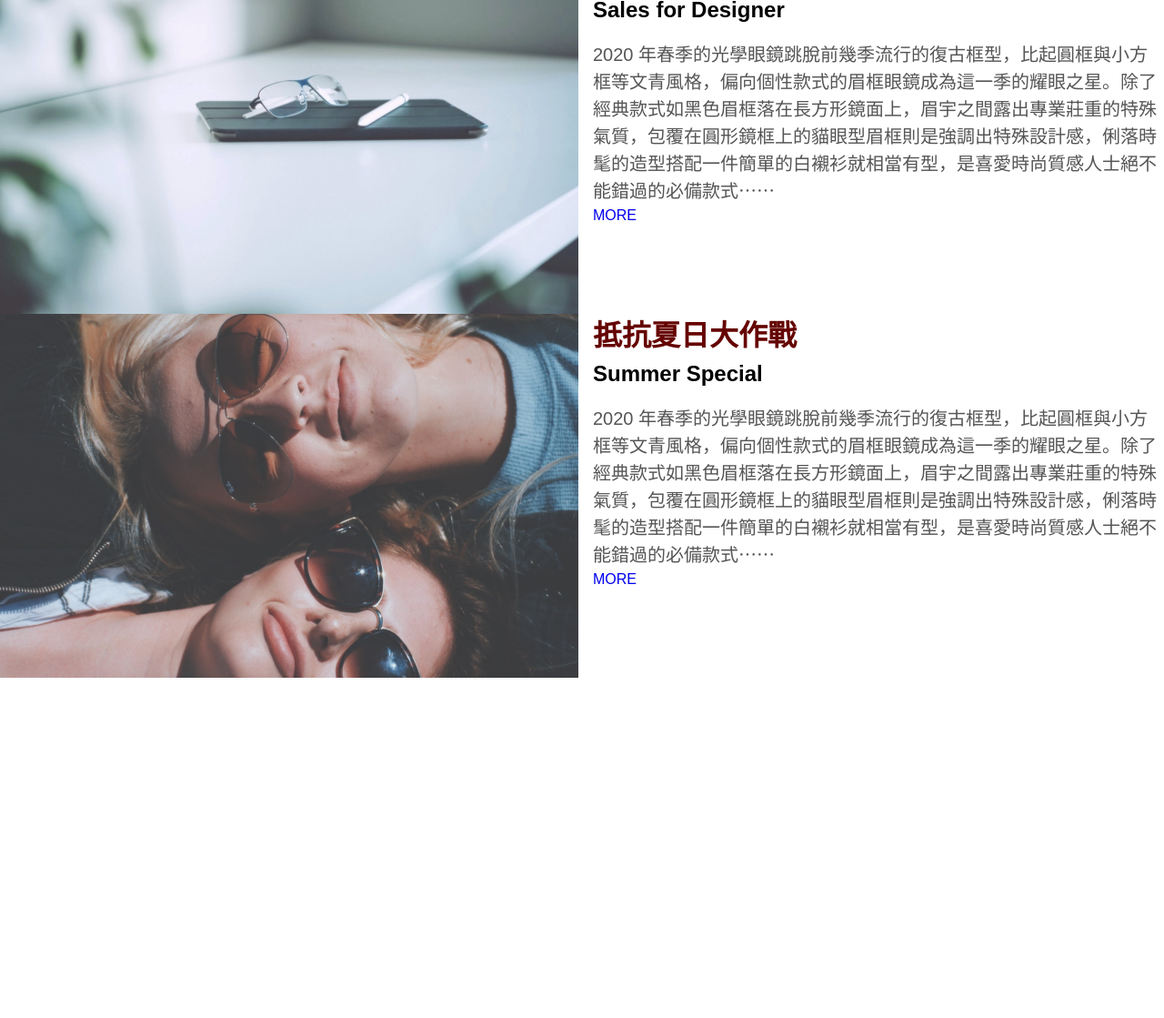
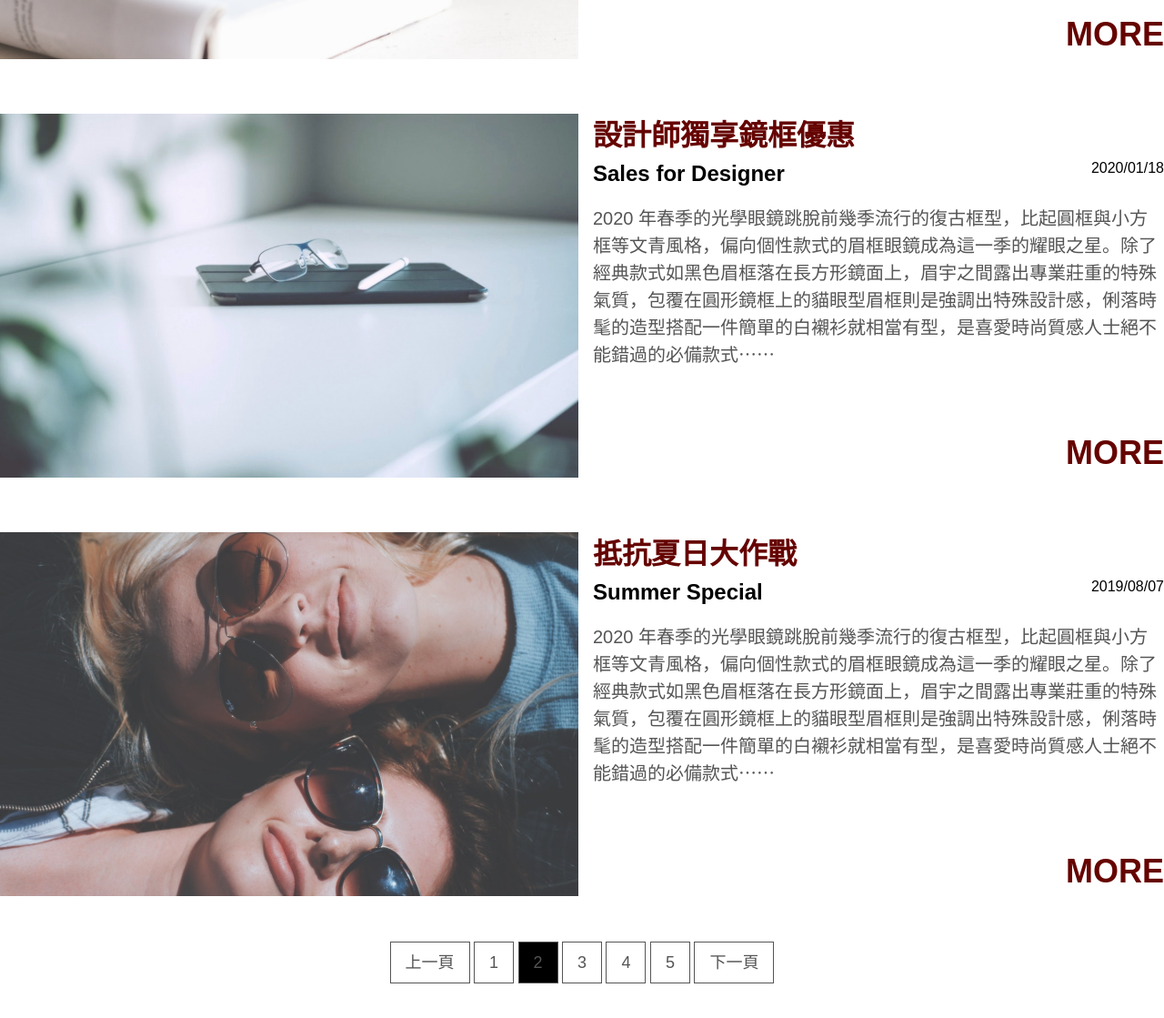
Before and after one commit to shcopy/2023week3-4, a website built with Vite: page pages/blog.html in a window 1280 px wide. Shown: the part 1511-2630 px from the top of the page at 91% size. Before the commit the page ends 2336 px from the top, so only its background shows below. Built offline with nearby package versions, Linux system fonts and the light colour scheme.

Commit message:
檔案更新

```diff
--- a/assets/scss/layout/_header.scss
+++ b/assets/scss/layout/_header.scss
@@ -1,6 +1,6 @@
-.header{
-  background: #69F0AE;
-  font-size: 64px;
+.header {
+	background: #69F0AE;
+	font-size: 64px;
 }
 
 .pt-10 {
@@ -82,7 +82,7 @@
 	margin-left: 4px;
 }
 
-.ml-2{
+.ml-2 {
 	margin-left: 8px;
 }
 
@@ -146,7 +146,7 @@
 	margin-right: 24px;
 }
 
-.mt-6{
+.mt-6 {
 	margin-top: 24px;
 }
 
@@ -158,7 +158,7 @@
 	margin-top: 48px;
 }
 
-.mb-2{
+.mb-2 {
 	margin-bottom: 8px;
 }
 
@@ -175,7 +175,7 @@
 	margin-bottom: 28px;
 }
 
-.mb-8{
+.mb-8 {
 	margin-bottom: 32px;
 }
 
@@ -187,12 +187,16 @@
 	margin-bottom: 40px;
 }
 
+.mb-15 {
+	margin-bottom: 60px;
+}
+
 
 .mb-40 {
 	margin-bottom: 160px;
 }
 
-.item-left{
+.item-left {
 	text-align-last: left;
 }
 
@@ -290,7 +294,9 @@
   vertical-align: middle;
 }*/
 
-*,*:before,*:after {
+*,
+*:before,
+*:after {
 	box-sizing: border-box;
 }
 
@@ -304,8 +310,8 @@
 
 
 body {
-  /* 先套用 Noto Sans TC 這個 思源黑體 */
-font-family: 'Noto Sans TC', sans-serif;
+	/* 先套用 Noto Sans TC 這個 思源黑體 */
+	font-family: 'Noto Sans TC', sans-serif;
 }
 
 a {
@@ -324,7 +330,7 @@ h1.logo {
 
 .nav-width {
 	width: 412px;
- }
+}
 
 .nav {
 	/* UI Properties */
@@ -352,3 +358,27 @@ h1.logo {
 	font-weight: bold;
 	padding-left: 16px;
 }
+
+.pagination-bar {
+	li {
+		display: inline;
+		text-align: center;
+
+		a {
+			color: #555555;
+			font-size: 18px;
+			border: 1px solid #555555;
+			padding: 12px 16px;
+		}
+
+		a.focus {
+			color: #555555;
+			background: #000000;
+		}
+
+		a:hover {
+			color: #FFFFFF;
+			background: #000000;
+		}
+	}
+}
--- a/assets/scss/pages/_blog.scss
+++ b/assets/scss/pages/_blog.scss
@@ -13,7 +13,6 @@
     }
 }
 
-
 .blog {
     h3{
         color:#650300;
@@ -24,12 +23,17 @@
         font-size: 24px;
     }
 
+    .date {
+        font-size: 16px;
+        color:#000000;
+    }
+
     p{
         color:#555555;
         font-size: 20px;
     }
 
-    .nav-link {
+    .more-link {
         color: #650300;
         font-size: 36px;
         font-weight: 900;
--- a/pages/blog.html
+++ b/pages/blog.html
@@ -23,59 +23,98 @@
       </div>
     </div>
 
-
     <div class="blog  pt-24 pb-20">
       <div class="container">
         <h2 class="page-title-h2 mb-8">部落格</h2>
         <ul>
-          <li class="flex justify-between">
+          <li class="flex justify-between mb-15">
             <img src="../assets/images/blog-1.png" width="636" alt="blog-1" />
-            <div class="blog-text ml-4">
+            <div class="blog-text ml-4 flex flex-col justify-between">
+              <div>
                 <h3>情人特別企劃</h3>
+                <div class="flex justify-between">
                   <h4 class="mb-4">2020 Valentine’s Special</h4>
+                  <span class="date">2020/02/14</span>
+                </div>
                 <p>一年一度西洋情人節即將到來，我們推出最強「情人節企劃」，為這個甜蜜的節日加溫。偶爾跟另一半來個低調情侶單品，結合彼此喜好、找出合適框型款式，在這個春夏輕鬆搭出屬於你們的甜蜜默契！ 即日起至2/16為止，不論是熱戀情侶、自由自在一個人或是老夫老妻，只要從未來過本店的新朋友，綁定官方LINE好友，都可享專屬優惠⋯⋯</p>
-              <a href="blog01.html" class="nav-link">MORE</a>
+              </div>
+              <a href="blog01.html" class="more-link item-right">MORE</a>
             </div>
           </li>
-          <li class="flex justify-between">
+          <li class="flex justify-between mb-15">
             <img src="../assets/images/blog-2.png" width="636"  alt="blog-2" />
-            <div class="blog-text ml-4">
+            <div class="blog-text ml-4 flex flex-col justify-between">
+              <div>
                 <h3>街頭潮人訪問</h3>
+                <div class="flex justify-between">
                   <h4 class="mb-4">Street Interview</h4>
+                  <span class="date">2020/02/02</span>
+                </div>
                 <p>炎熱的夏季裡，衣著選擇經常希望以簡潔的風格為主，但有時單純只穿搭 T 恤或短袖開襟襯衫，又覺得整體造型度有點不足嗎？那麼不妨可以透過「配件」，為穿搭點綴出與眾不同的視覺層次，而本季有哪些必備的配件系列呢？一起從以下推薦的 3 款單品，讓你瞬間帥氣爆棚散發型男品味⋯⋯</p>
-              <a href="#">MORE</a>
+              </div>
+              <a href="#" class="more-link item-right">MORE</a>
             </div>
           </li>
-          <li class="flex justify-between">
+          <li class="flex justify-between mb-15">
             <img src="../assets/images/blog-3.png" width="636"  alt="blog-3" />
-            <div class="blog-text ml-4">
+            <div class="blog-text ml-4 flex flex-col justify-between">
+              <div>
               <h3>春季新品上市</h3>
+              <div class="flex justify-between">
                 <h4 class="mb-4">New Selection</h4>
+                <span class="date">2020/02/02</span>
+              </div>
               <p>2020 年春季的光學眼鏡跳脫前幾季流行的復古框型，比起圓框與小方框等文青風格，偏向個性款式的眉框眼鏡成為這一季的耀眼之星。除了經典款式如黑色眉框落在長方形鏡面上，眉宇之間露出專業莊重的特殊氣質，包覆在圓形鏡框上的貓眼型眉框則是強調出特殊設計感，俐落時髦的造型搭配一件簡單的白襯衫就相當有型，是喜愛時尚質感人士絕不能錯過的必備款式⋯⋯</p>
-              <a href="#">MORE</a>
+            </div>
+            <a href="#" class="more-link item-right">MORE</a>
             </div>
           </li>
-          <li class="flex justify-between">
+          <li class="flex justify-between mb-15">
             <img src="../assets/images/blog-4.png" width="636"  alt="blog-4" />
-            <div class="blog-text ml-4">
+            <div class="blog-text ml-4 flex flex-col justify-between">
+              <div>
                 <h3>設計師獨享鏡框優惠</h3>
+                <div class="flex justify-between">
                   <h4 class="mb-4">Sales for Designer</h4>
+                  <span class="date">2020/01/18</span>
+                </div>
                 <p>2020 年春季的光學眼鏡跳脫前幾季流行的復古框型，比起圓框與小方框等文青風格，偏向個性款式的眉框眼鏡成為這一季的耀眼之星。除了經典款式如黑色眉框落在長方形鏡面上，眉宇之間露出專業莊重的特殊氣質，包覆在圓形鏡框上的貓眼型眉框則是強調出特殊設計感，俐落時髦的造型搭配一件簡單的白襯衫就相當有型，是喜愛時尚質感人士絕不能錯過的必備款式⋯⋯</p>
-              <a href="#">MORE</a>
+              </div>
+              <a href="#" class="more-link item-right">MORE</a>
             </div>
           </li>
-          <li class="flex justify-between">
+          <li class="flex justify-between mb-15">
             <img src="../assets/images/blog-5.png" width="636"  alt="blog-5" />
-            <div class="blog-text ml-4">
+            <div class="blog-text ml-4 flex flex-col justify-between">
+              <div>
                 <h3>抵抗夏日大作戰</h3>
+                <div class="flex justify-between">
                   <h4 class="mb-4">Summer Special</h4>
+                  <span class="date">2019/08/07</span>
+                </div>
                 <p>2020 年春季的光學眼鏡跳脫前幾季流行的復古框型，比起圓框與小方框等文青風格，偏向個性款式的眉框眼鏡成為這一季的耀眼之星。除了經典款式如黑色眉框落在長方形鏡面上，眉宇之間露出專業莊重的特殊氣質，包覆在圓形鏡框上的貓眼型眉框則是強調出特殊設計感，俐落時髦的造型搭配一件簡單的白襯衫就相當有型，是喜愛時尚質感人士絕不能錯過的必備款式⋯⋯</p>
-              <a href="#">MORE</a>
+              </div>
+              <a href="#" class="more-link item-right">MORE</a>
             </div>
           </li>
         </ul>
+
+        <div class="item-center">
+          <ul class="pagination-bar">
+            <li><a href="#">上一頁</a></li>
+            <li><a href="#">1</a></li>
+            <li><a class="focus" href="#">2</a></li>
+            <li><a href="#">3</a></li>
+            <li><a href="#">4</a></li>
+            <li><a href="#">5</a></li>
+            <li><a href="#">下一頁</a></li>
+          </ul>
+
         </div>
       </div>
+    </div>
+
+
     <%- include('./layout/footer'); -%>
 
     <script type="module" src="../main.js"></script>
```
Lines whose indentation alone changed are shown as unchanged.
